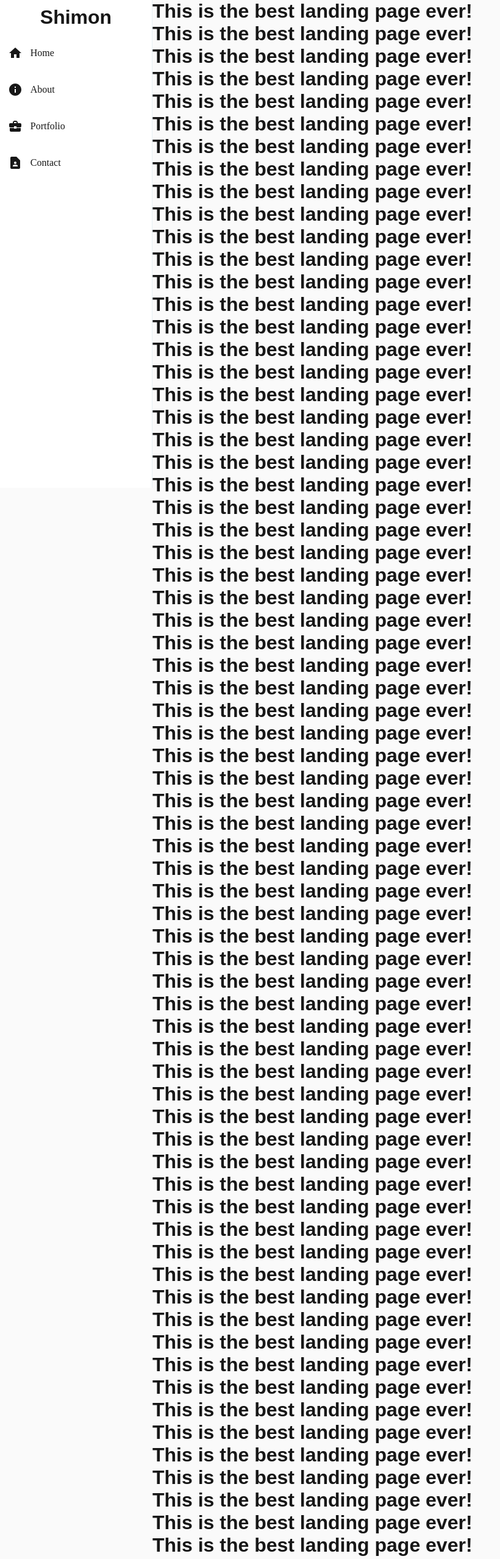
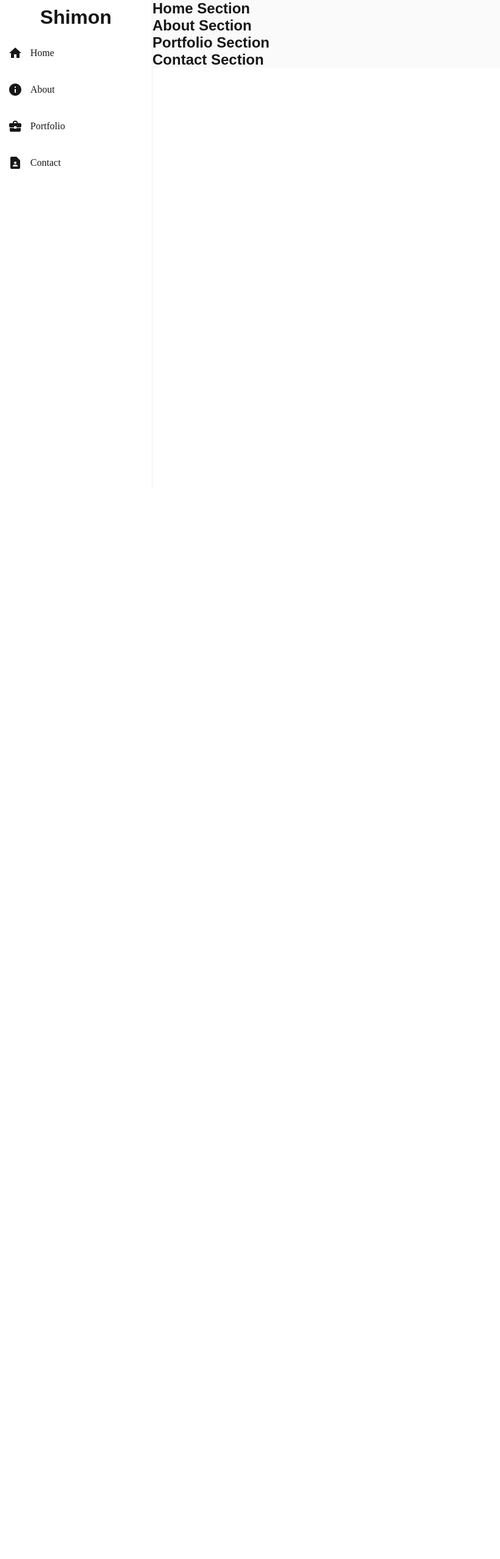
Before and after one commit to bombom737/shimon_pinto_website, a Next.js app in the folder ShimonPintoWebsite/frontend/: page / in a window 1280 px wide. Shown: the top 2557 px of the page at 61% size, without its empty margins (0-820 px from the left). After the commit the page ends 800 px from the top, so only its background shows below. Built offline with nearby package versions, Linux system fonts and the light colour scheme.

Commit message:
work on active sidebar titles

```diff
--- a/ShimonPintoWebsite/frontend/src/components/LandingPage/LandingPageComponent.tsx
+++ b/ShimonPintoWebsite/frontend/src/components/LandingPage/LandingPageComponent.tsx
@@ -1,85 +1,24 @@
-import styles from './LandingPage.module.css'
+import styles from './LandingPage.module.css';
 
-function LandingPage() {
+function LandingPageComponent() {
   return (
     <div className={styles.landingPage}>
       <div className={styles.container}>
-        <h1>This is the best landing page ever!</h1>
-        <h1>This is the best landing page ever!</h1>
-        <h1>This is the best landing page ever!</h1>
-        <h1>This is the best landing page ever!</h1>
-        <h1>This is the best landing page ever!</h1>
-        <h1>This is the best landing page ever!</h1>
-        <h1>This is the best landing page ever!</h1>
-        <h1>This is the best landing page ever!</h1>
-        <h1>This is the best landing page ever!</h1>
-        <h1>This is the best landing page ever!</h1>
-        <h1>This is the best landing page ever!</h1>
-        <h1>This is the best landing page ever!</h1>
-        <h1>This is the best landing page ever!</h1>
-        <h1>This is the best landing page ever!</h1>
-        <h1>This is the best landing page ever!</h1>
-        <h1>This is the best landing page ever!</h1>
-        <h1>This is the best landing page ever!</h1>
-        <h1>This is the best landing page ever!</h1>
-        <h1>This is the best landing page ever!</h1>
-        <h1>This is the best landing page ever!</h1>
-        <h1>This is the best landing page ever!</h1>
-        <h1>This is the best landing page ever!</h1>
-        <h1>This is the best landing page ever!</h1>
-        <h1>This is the best landing page ever!</h1>
-        <h1>This is the best landing page ever!</h1>
-        <h1>This is the best landing page ever!</h1>
-        <h1>This is the best landing page ever!</h1>
-        <h1>This is the best landing page ever!</h1>
-        <h1>This is the best landing page ever!</h1>
-        <h1>This is the best landing page ever!</h1>
-        <h1>This is the best landing page ever!</h1>
-        <h1>This is the best landing page ever!</h1>
-        <h1>This is the best landing page ever!</h1>
-        <h1>This is the best landing page ever!</h1>
-        <h1>This is the best landing page ever!</h1>
-        <h1>This is the best landing page ever!</h1>
-        <h1>This is the best landing page ever!</h1>
-        <h1>This is the best landing page ever!</h1>
-        <h1>This is the best landing page ever!</h1>
-        <h1>This is the best landing page ever!</h1>
-        <h1>This is the best landing page ever!</h1>
-        <h1>This is the best landing page ever!</h1>
-        <h1>This is the best landing page ever!</h1>
-        <h1>This is the best landing page ever!</h1>
-        <h1>This is the best landing page ever!</h1>
-        <h1>This is the best landing page ever!</h1>
-        <h1>This is the best landing page ever!</h1>
-        <h1>This is the best landing page ever!</h1>
-        <h1>This is the best landing page ever!</h1>
-        <h1>This is the best landing page ever!</h1>
-        <h1>This is the best landing page ever!</h1>
-        <h1>This is the best landing page ever!</h1>
-        <h1>This is the best landing page ever!</h1>
-        <h1>This is the best landing page ever!</h1>
-        <h1>This is the best landing page ever!</h1>
-        <h1>This is the best landing page ever!</h1>
-        <h1>This is the best landing page ever!</h1>
-        <h1>This is the best landing page ever!</h1>
-        <h1>This is the best landing page ever!</h1>
-        <h1>This is the best landing page ever!</h1>
-        <h1>This is the best landing page ever!</h1>
-        <h1>This is the best landing page ever!</h1>
-        <h1>This is the best landing page ever!</h1>
-        <h1>This is the best landing page ever!</h1>
-        <h1>This is the best landing page ever!</h1>
-        <h1>This is the best landing page ever!</h1>
-        <h1>This is the best landing page ever!</h1>
-        <h1>This is the best landing page ever!</h1>
-        <h1>This is the best landing page ever!</h1>
-        <h1>This is the best landing page ever!</h1>
-        <h1>This is the best landing page ever!</h1>
-        <h1>This is the best landing page ever!</h1>
-
+        <section id="home">
+          <h1>Home Section</h1>
+        </section>
+        <section id="about">
+          <h1>About Section</h1>
+        </section>
+        <section id="portfolio">
+          <h1>Portfolio Section</h1>
+        </section>
+        <section id="contact">
+          <h1>Contact Section</h1>
+        </section>
       </div>
     </div>
-  )
+  );
 }
 
-export default LandingPage
+export default LandingPageComponent;
--- a/ShimonPintoWebsite/frontend/src/components/Sidebar/Sidebar.module.css
+++ b/ShimonPintoWebsite/frontend/src/components/Sidebar/Sidebar.module.css
@@ -57,3 +57,9 @@
 .title:hover {
     transform: translateX(10px);
 }
+
+.active {
+    background-color: rgba(28, 105, 149, 0.1);
+    color: rgba(28, 105, 149, 1);
+    font-weight: bold;
+}
--- a/ShimonPintoWebsite/frontend/src/components/Sidebar/Sidebar.tsx
+++ b/ShimonPintoWebsite/frontend/src/components/Sidebar/Sidebar.tsx
@@ -1,16 +1,46 @@
+'use client'
+
+import { useState, useEffect } from "react";
 import Link from "next/link";
 import { SidebarData } from "../SidebarData/SidebarData";
 import styles from "./Sidebar.module.css";
 
 export default function Sidebar() {
+  const [activeSection, setActiveSection] = useState("");
+
+  useEffect(() => {
+    const handleScroll = () => {
+      const sections = SidebarData.map((item) => document.getElementById(item.title.toLowerCase()));
+
+      const scrollPosition = window.scrollY + window.innerHeight / 3;
+      for (let section of sections) {
+        if (section) {
+          const rect = section.getBoundingClientRect();
+          if (rect.top <= scrollPosition && rect.bottom >= scrollPosition) {
+            setActiveSection(section.id);
+            break;
+          }
+        }
+      }
+    };
+
+    window.addEventListener("scroll", handleScroll);
+    return () => window.removeEventListener("scroll", handleScroll);
+  }, []);
+
   return (
     <div className={styles.sidebar}>
       <h1 className={styles.header}>Shimon</h1>
       <ul className={styles.sidebarList}>
         {SidebarData.map((val, key) => (
-          <li key={key} className={styles.row}>
+          <li
+            key={key}
+            className={`${styles.row} ${
+              activeSection === val.title.toLowerCase() ? styles.active : ""
+            }`}
+          >
             <div className={styles.icon}>{val.icon}</div>
-            <Link href={val.link} className={styles.title}>
+            <Link href={`#${val.title.toLowerCase()}`} className={styles.title}>
               {val.title}
             </Link>
           </li>
```
